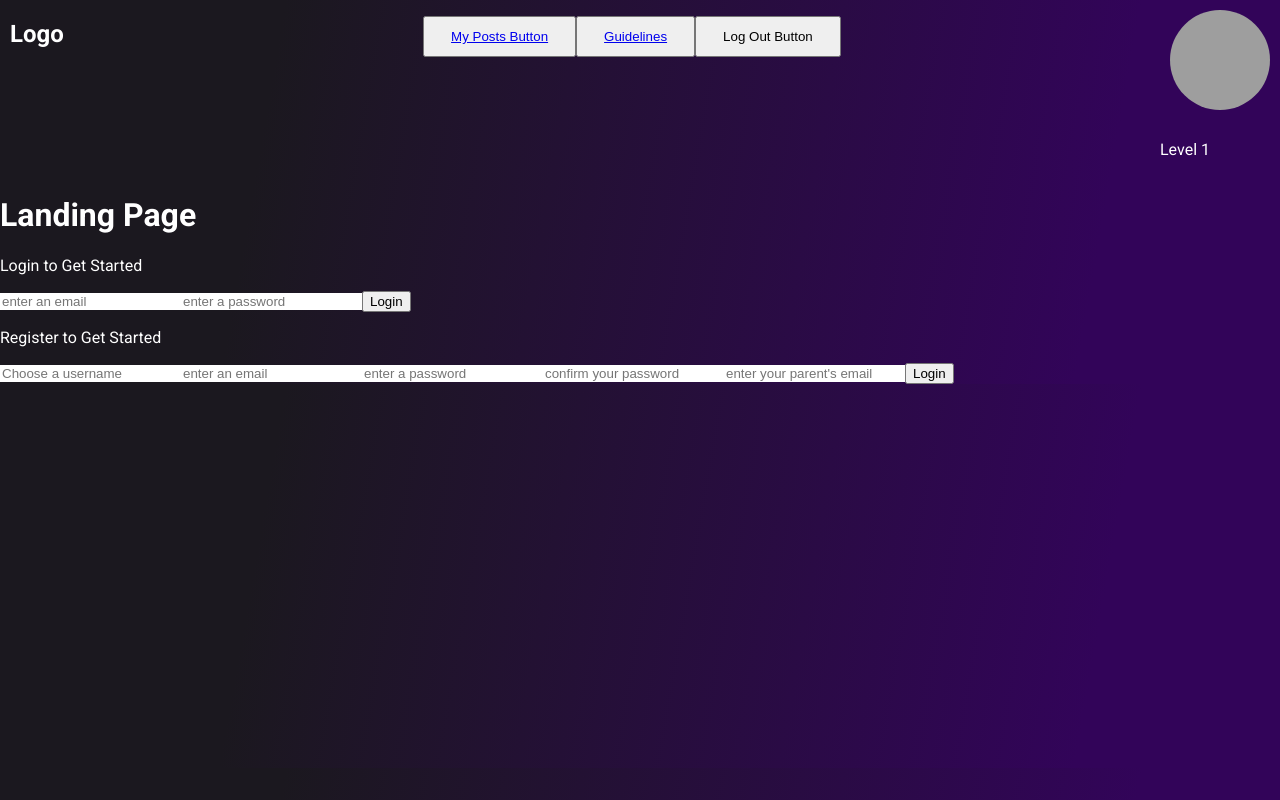
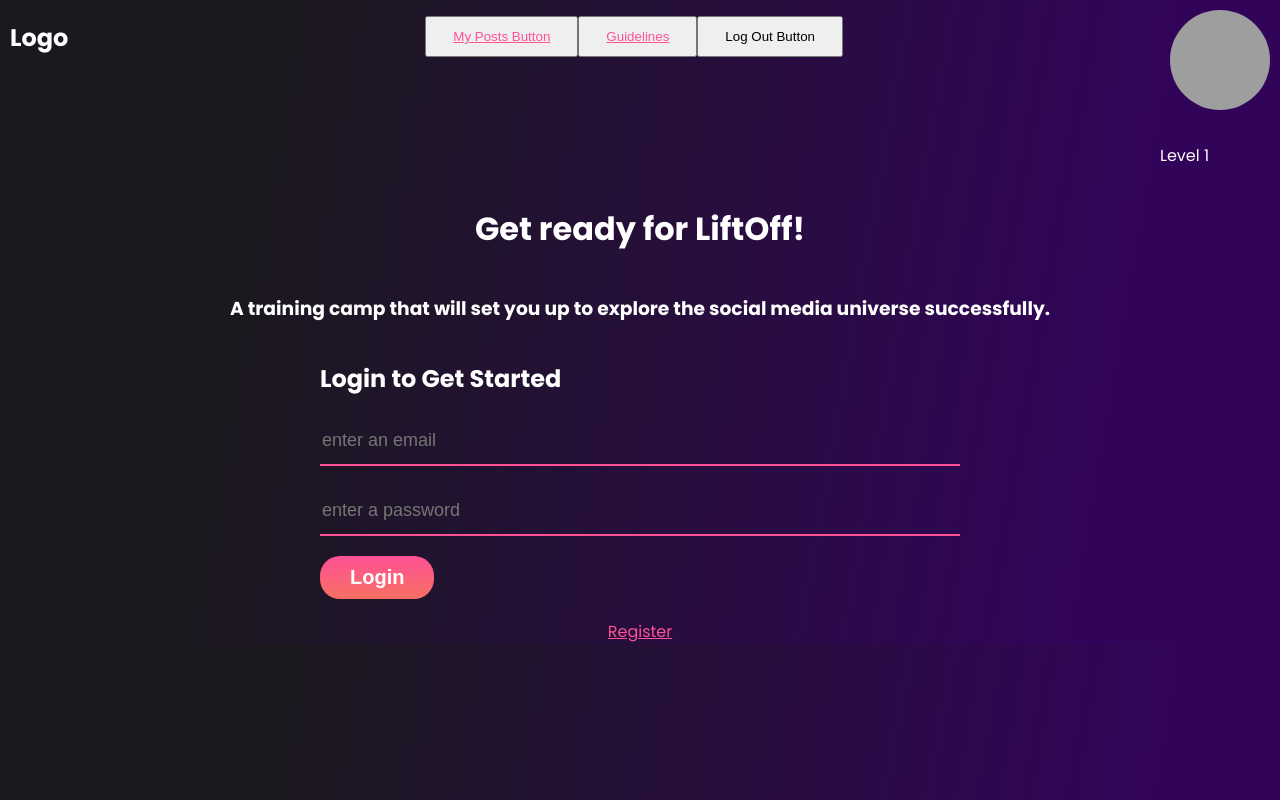
Before and after one commit to kel-si/LiftOff, a React (Create React App) app in the folder client/: page / in a window 1280 px wide. Built offline with nearby package versions, Linux system fonts and the light colour scheme; grey boxes are pictures that could not be loaded.

Commit message:
style login and registration

```diff
--- a/client/public/index.html
+++ b/client/public/index.html
@@ -27,10 +27,9 @@
       href="https://fonts.googleapis.com/css?family=Roboto:100,300,400,500,700&display=swap"
     />
 
-    <link
-      rel="stylesheet"
-      href="https://fonts.googleapis.com/icon?family=Material+Icons"
-    />
+    <link rel="preconnect" href="https://fonts.googleapis.com">
+<link rel="preconnect" href="https://fonts.gstatic.com" crossorigin>
+<link href="https://fonts.googleapis.com/css2?family=Poppins:ital,wght@0,100;0,200;0,300;0,400;0,500;0,600;0,700;0,800;0,900;1,100;1,200;1,300;1,400;1,500;1,600;1,700;1,800;1,900&display=swap" rel="stylesheet">
 
     <title>React App</title>
   </head>
--- a/client/src/components/Landing.js
+++ b/client/src/components/Landing.js
@@ -1,13 +1,14 @@
 import React from "react";
 import Login from "./user-management/Login";
-import Register from "./user-management/Register";
+import { Link } from "react-router-dom";
 
 export default function Landing() {
   return (
-    <div>
-      <h1>Landing Page</h1>
+    <div className="page-container">
+      <h1>Get ready for LiftOff!</h1>
+      <h3>A training camp that will set you up to explore the social media universe successfully.</h3>
       <Login />
-      <Register />
+      <Link to="/register">Register</Link>
     </div>
   );
 }
--- a/client/src/components/user-management/Login.js
+++ b/client/src/components/user-management/Login.js
@@ -31,23 +31,23 @@ export default function Login() {
   };
 
   return (
-    <form onSubmit={handleSubmit}>
-      <p>Login to Get Started</p>
-      <input
+    <form onSubmit={handleSubmit} className="form-container">
+      <h2>Login to Get Started</h2>
+      <input className="form--input"
         type="email"
         name="email"
         placeholder="enter an email"
         value={formValue.email}
         onChange={handleChange}
       />
-      <input
+      <input className="form--input"
         type="password"
         name="password"
         placeholder="enter a password"
         value={formValue.password}
         onChange={handleChange}
       />
-      <button color="primary" type="submit">
+      <button color="primary" type="submit" className="primary--btn">
         Login
       </button>
     </form>
--- a/client/src/components/user-management/Register.js
+++ b/client/src/components/user-management/Register.js
@@ -34,45 +34,45 @@ export default function Register() {
   };
 
   return (
-    <form onSubmit={handleSubmit}>
-      <p>Register to Get Started</p>
-      <input
+    <form onSubmit={handleSubmit} className="form-container">
+      <h2>Register to Get Started</h2>
+      <input className="form--input"
         type="name"
         name="name"
         placeholder="Choose a username"
         value={formValue.name}
         onChange={handleChange}
       />
-      <input
+      <input className="form--input"
         type="email"
         name="email"
         placeholder="enter an email"
         value={formValue.email}
         onChange={handleChange}
       />
-      <input
+      <input className="form--input"
         type="password"
         name="password"
         placeholder="enter a password"
         value={formValue.password}
         onChange={handleChange}
       />
-       <input
+       <input className="form--input"
         type="password"
         name="password_confirmation"
         placeholder="confirm your password"
         value={formValue.password_confirmation}
         onChange={handleChange}
       />
-       <input
+       <input className="form--input"
         type="email"
         name="parent_email"
         placeholder="enter your parent's email"
         value={formValue.parent_email}
         onChange={handleChange}
       />
-      <button color="primary" type="submit">
-        Login
+      <button color="primary" type="submit" className="primary--btn">
+        Register
       </button>
     </form>
   );
--- a/client/src/styles/components.css
+++ b/client/src/styles/components.css
@@ -6,6 +6,10 @@ input {
 }
 a.button {
   text-decoration: none;
+}
+
+a {
+  color: #fe5196;
 }
 
 button.button {
@@ -29,7 +33,7 @@ body {
   /* background-image: linear-gradient(to top, #f3e7e9 0%, #e3eeff 99%, #e3eeff 100%); */
   margin: 0;
   padding: 0;
-  font-family: 'Roboto', sans-serif;
+  font-family: 'Poppins', sans-serif;
   color: #fff;
 }
 
@@ -41,6 +45,15 @@ nav {
 
 ul {
   list-style: none;
+}
+
+.page-container {
+  margin: 0 auto;
+  display: flex;
+  flex-direction: column;
+  width: 100%;
+  align-items: center;
+  padding: 0;
 }
 
 .container ul {
@@ -55,7 +68,7 @@ ul {
 div .post--container {
   flex-direction: row;
   align-items: center;
-  border: 1px dotted black;
+  border: 1px dotted #fff;
   width: 100%;
   margin-bottom: 30px;
 }
```
